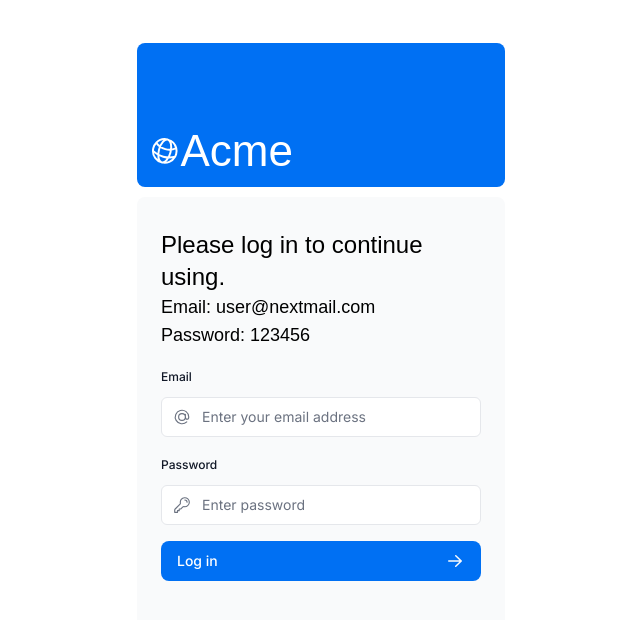
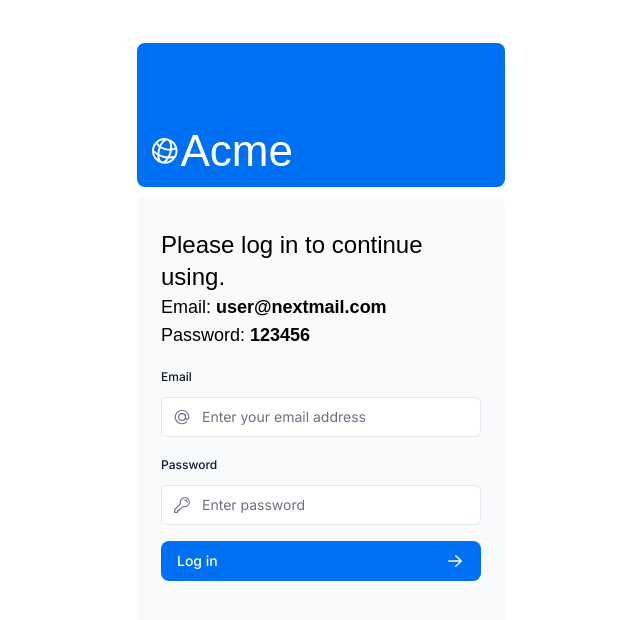
Before and after one commit to percylin33/cuso-next, a Next.js app: page /login in a window 1280 px wide. Shown: the top 620 px of the page, without its empty margins (319-959 px from the left). Built offline with nearby package versions, Linux system fonts and the light colour scheme; a web font is replaced by a local one.

Commit message:
page-user

```diff
--- a/app/dashboard/customers/page.tsx
+++ b/app/dashboard/customers/page.tsx
@@ -1,3 +1,19 @@
-export default function Page() {
-    return <p>Customers Page</p>;
+
+import CustomersTable from "@/app/ui/customers/table"
+import { fetchFilteredCustomers  } from "@/app/lib/data"
+
+export default async function Page({
+  searchParams,
+  }: {
+    searchParams?: {
+     query?: string;
+   };
+  }) {
+
+    const query = searchParams?.query || '';
+    const customers = await fetchFilteredCustomers(query);
+
+    return <div>
+      <CustomersTable customers={customers} />
+    </div>
   }
--- a/app/ui/login-form.tsx
+++ b/app/ui/login-form.tsx
@@ -18,8 +18,8 @@ export default function LoginForm() {
       <div className="flex-1 rounded-lg bg-gray-50 px-6 pb-4 pt-8">
         <h1 className={`${lusitana.className} mb-3 text-2xl`}>
           Please log in to continue using.
-          <p className='text-lg'>Email: user@nextmail.com</p>
-          <p className='text-lg'>Password: 123456</p>
+          <p className='text-lg'>Email: <strong>user@nextmail.com</strong> </p>
+          <p className='text-lg'>Password: <strong>123456</strong> </p>
         </h1>
         <div className="w-full">
           <div>
```
